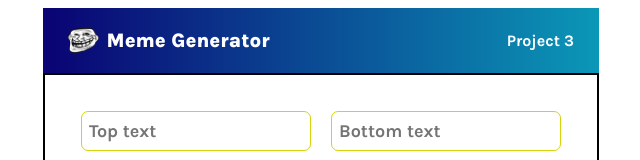
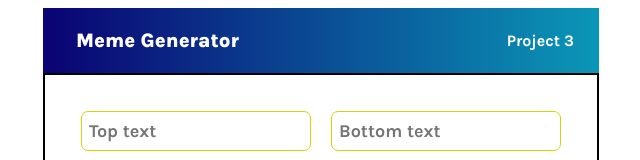
Before and after one commit to joshua7ko/Meme-generator-app, a React (Vite) app: page / in a window 1280 px wide. Shown: the top 160 px of the page, without its empty margins (319-959 px from the left). Built offline with nearby package versions, Linux system fonts and the light colour scheme; no server answers.

Commit message:
Added Import Images

```diff
--- a/src/components/Header.jsx
+++ b/src/components/Header.jsx
@@ -1,10 +1,11 @@
 import React from "react";
 import ReactDOM  from "react-dom/client";
+import {logoImg }  from "/public/troll-face.png";
 
 
 export default function Header(){
    return ( <header className="header">
-              <img src="./public/troll-face.png" className="header-image"/>
+              <img src={logoImg} className="header-image"/>
               <h2 className="header-title">Meme Generator</h2>
               <h4 className="header-project">Project 3</h4>
             </header>
```
